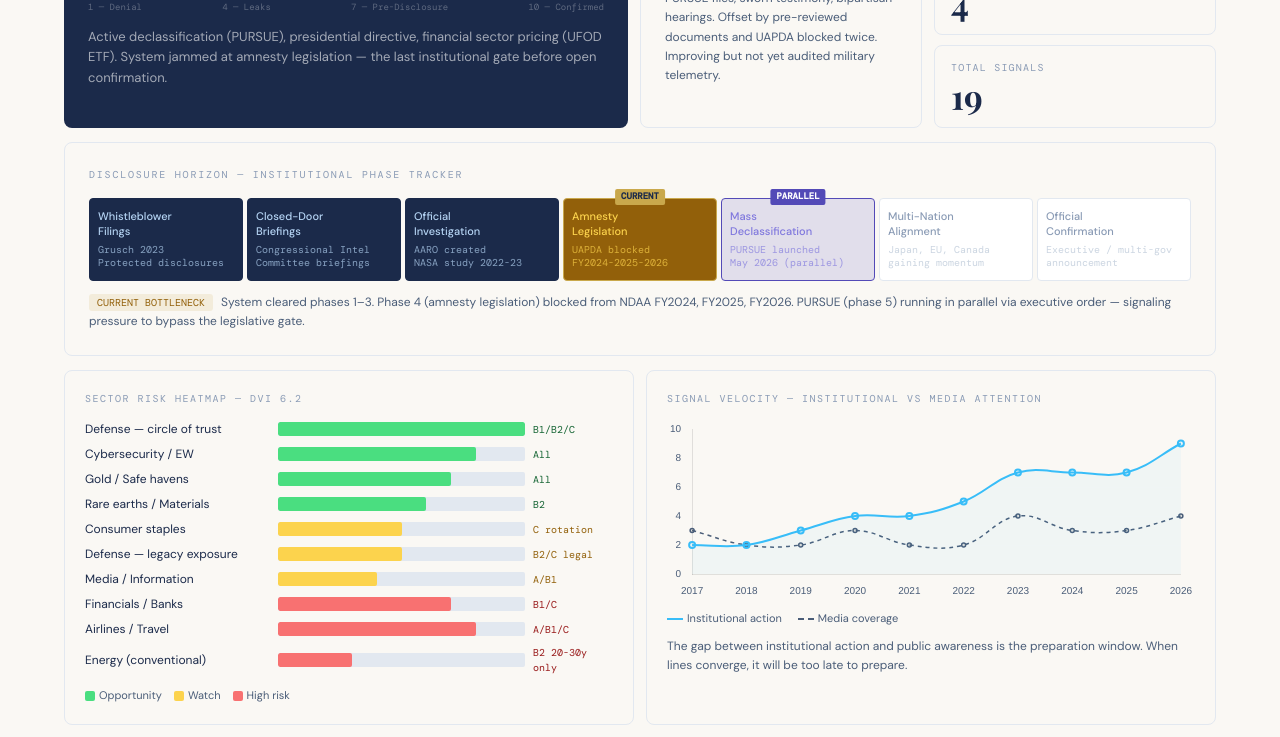
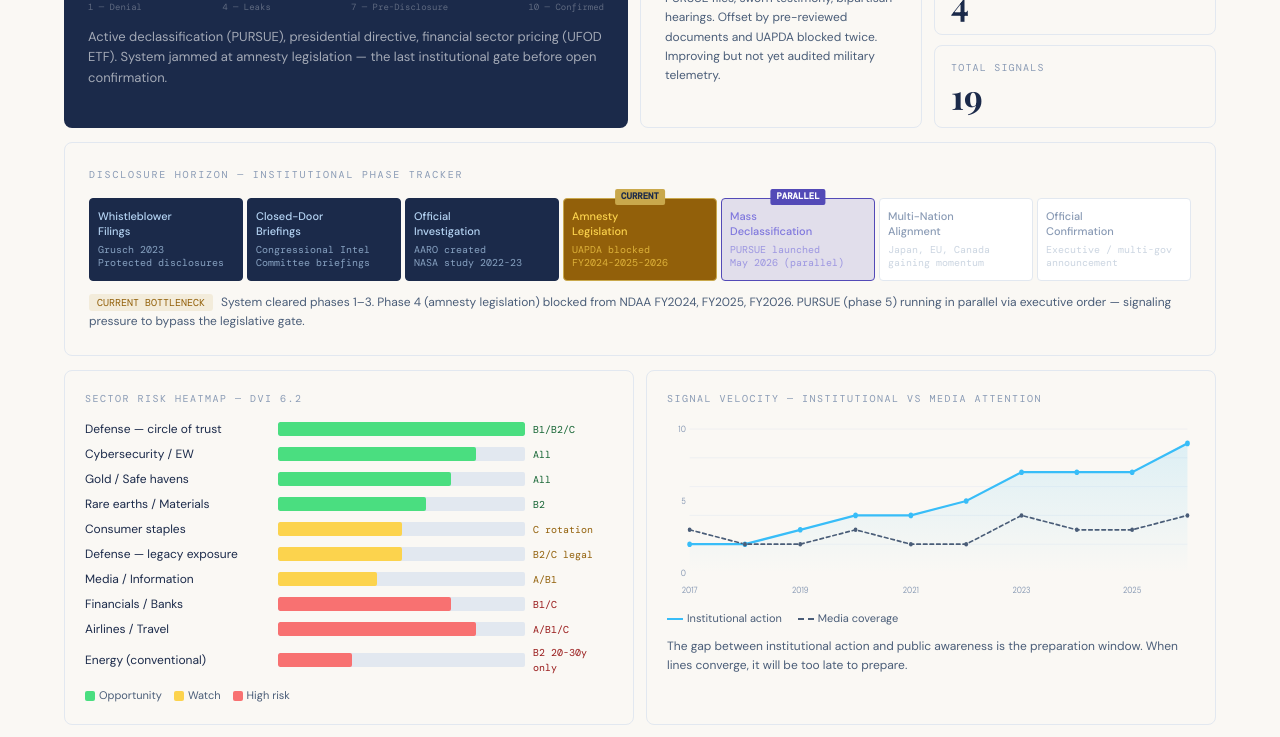
Before and after one commit to lbdgGit/DisclosureHub, a Next.js app in the folder disclosure-hub-starter/: page /signals in a window 1280 px wide. Shown: the part 451-1188 px from the top of the page. Built offline with nearby package versions, Linux system fonts and the light colour scheme; a web font is replaced by a local one.

Commit message:
Update page.tsx

```diff
--- a/disclosure-hub-starter/app/signals/page.tsx
+++ b/disclosure-hub-starter/app/signals/page.tsx
@@ -1,6 +1,6 @@
 'use client';
 
-import { useState, useMemo, useEffect } from 'react';
+import { useState, useMemo } from 'react';
 import { ExternalLink, Radio, AlertTriangle } from 'lucide-react';
 import {
   SIGNALS, SIGNAL_CATEGORIES, CATEGORY_CONFIG, STRENGTH_CONFIG,
@@ -71,48 +71,65 @@ const dirColors = { opportunity: '#4ADE80', watch: '#FCD34D', risk: '#F87171' };
 
 // ─── Chart component ──────────────────────────────────────
 function VelocityChart() {
-  useEffect(() => {
-    let chart: any = null;
-    import('chart.js/auto').then(({ Chart }) => {
-      const canvas = document.getElementById('vel-chart') as HTMLCanvasElement;
-      if (!canvas) return;
-      chart = new Chart(canvas, {
-        type: 'line',
-        data: {
-          labels: VELOCITY_DATA.labels,
-          datasets: [
-            {
-              label: 'Institutional action',
-              data: VELOCITY_DATA.institutional,
-              borderColor: '#38BDF8',
-              backgroundColor: 'rgba(56,189,248,0.05)',
-              fill: true, tension: 0.4, borderWidth: 2, pointRadius: 3,
-            },
-            {
-              label: 'Media coverage',
-              data: VELOCITY_DATA.media,
-              borderColor: '#4A5D78',
-              borderDash: [4, 4],
-              fill: false, tension: 0.4, borderWidth: 1.5, pointRadius: 2,
-            },
-          ],
-        },
-        options: {
-          responsive: true, maintainAspectRatio: false,
-          plugins: { legend: { display: false }, tooltip: { mode: 'index', intersect: false } },
-          scales: {
-            y: { min: 0, max: 10, grid: { color: 'rgba(255,255,255,0.05)' }, ticks: { color: '#4A5D78', font: { size: 10 }, stepSize: 2 } },
-            x: { grid: { display: false }, ticks: { color: '#4A5D78', font: { size: 10 } } },
-          },
-        },
-      });
-    });
-    return () => { if (chart) chart.destroy(); };
-  }, []);
+  const inst  = VELOCITY_DATA.institutional;
+  const media = VELOCITY_DATA.media;
+  const labels = VELOCITY_DATA.labels;
+  const max = 10;
+  const W = 560, H = 160, padL = 24, padR = 8, padT = 8, padB = 24;
+  const chartW = W - padL - padR;
+  const chartH = H - padT - padB;
+
+  const px = (i: number) => padL + (i / (labels.length - 1)) * chartW;
+  const py = (v: number) => padT + chartH - (v / max) * chartH;
+
+  const instPath = inst.map((v, i) => `${i === 0 ? 'M' : 'L'}${px(i).toFixed(1)},${py(v).toFixed(1)}`).join(' ');
+  const mediaPath = media.map((v, i) => `${i === 0 ? 'M' : 'L'}${px(i).toFixed(1)},${py(v).toFixed(1)}`).join(' ');
+  const areaPath = `${instPath} L${px(inst.length-1).toFixed(1)},${py(0).toFixed(1)} L${px(0).toFixed(1)},${py(0).toFixed(1)} Z`;
 
   return (
-    <div style={{ position: 'relative', height: '180px' }}>
-      <canvas id="vel-chart" role="img" aria-label="Line chart comparing institutional signal velocity vs media coverage 2017-2026. Institutional signals spike sharply in 2026 while media attention remains low." />
+    <div style={{ position: 'relative', height: '180px', width: '100%' }}>
+      <svg viewBox={`0 0 ${W} ${H}`} preserveAspectRatio="none"
+           style={{ width: '100%', height: '100%' }}
+           role="img" aria-label="Institutional signals accelerating sharply in 2026 while media coverage remains low">
+        <defs>
+          <linearGradient id="instGrad" x1="0" y1="0" x2="0" y2="1">
+            <stop offset="0%" stopColor="#38BDF8" stopOpacity="0.15"/>
+            <stop offset="100%" stopColor="#38BDF8" stopOpacity="0"/>
+          </linearGradient>
+        </defs>
+        {/* Grid lines */}
+        {[2,4,6,8,10].map(v => (
+          <line key={v} x1={padL} x2={W-padR} y1={py(v)} y2={py(v)}
+                stroke="#E2E8F0" strokeWidth="0.5" />
+        ))}
+        {/* Y axis labels */}
+        {[0,5,10].map(v => (
+          <text key={v} x={padL - 4} y={py(v) + 3} textAnchor="end"
+                fontSize="8" fill="#8A9BB5">{v}</text>
+        ))}
+        {/* X axis labels */}
+        {labels.filter((_, i) => i % 2 === 0).map((l, idx) => {
+          const i = idx * 2;
+          return <text key={l} x={px(i)} y={H - 6} textAnchor="middle"
+                       fontSize="8" fill="#8A9BB5">{l}</text>;
+        })}
+        {/* Area fill */}
+        <path d={areaPath} fill="url(#instGrad)" />
+        {/* Institutional line */}
+        <path d={instPath} fill="none" stroke="#38BDF8" strokeWidth="2"
+              strokeLinecap="round" strokeLinejoin="round" />
+        {/* Media dashed line */}
+        <path d={mediaPath} fill="none" stroke="#4A5D78" strokeWidth="1.5"
+              strokeDasharray="4 3" strokeLinecap="round" strokeLinejoin="round" />
+        {/* Data points - institutional */}
+        {inst.map((v, i) => (
+          <circle key={i} cx={px(i)} cy={py(v)} r="2.5" fill="#38BDF8" />
+        ))}
+        {/* Data points - media */}
+        {media.map((v, i) => (
+          <circle key={i} cx={px(i)} cy={py(v)} r="2" fill="#4A5D78" />
+        ))}
+      </svg>
     </div>
   );
 }
```
